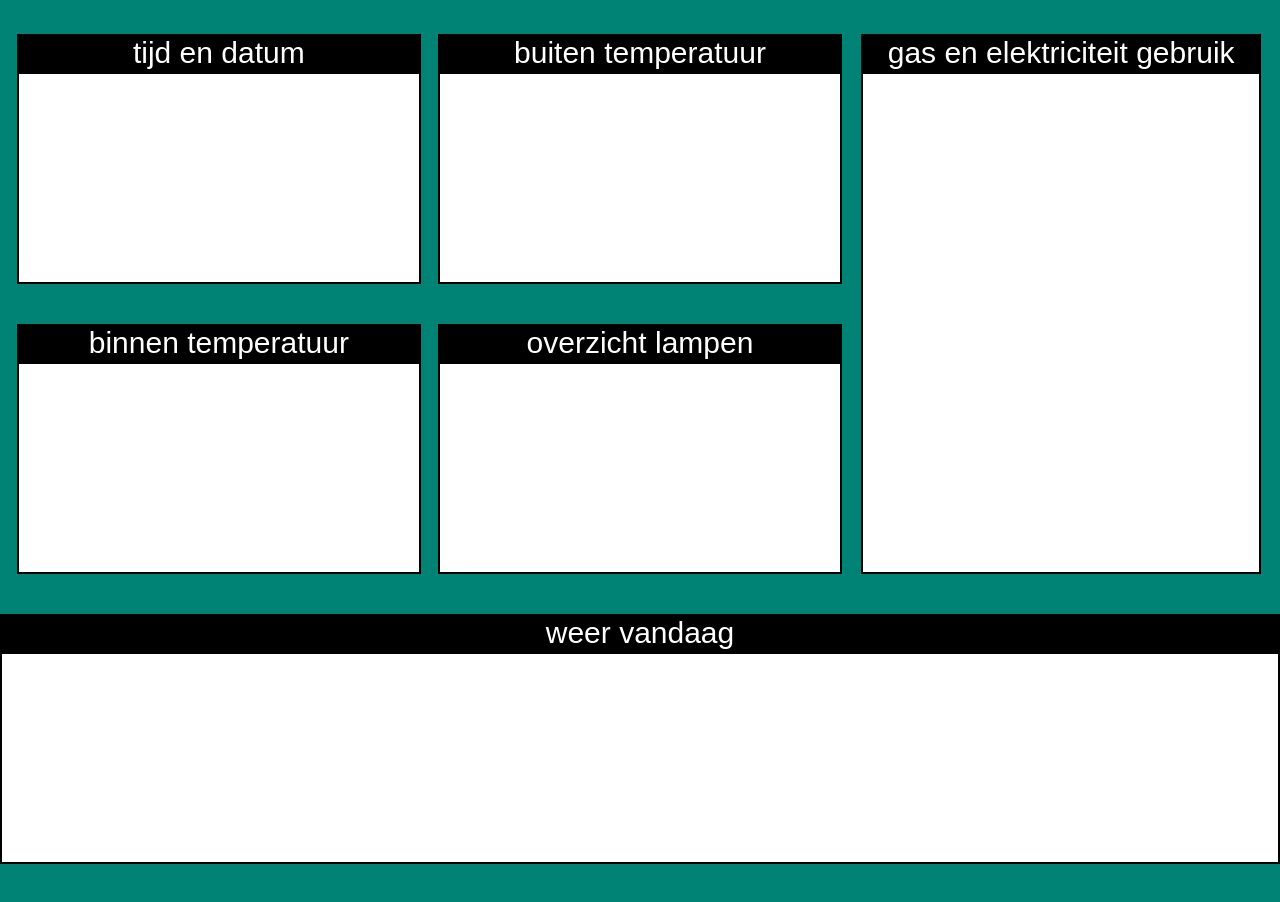
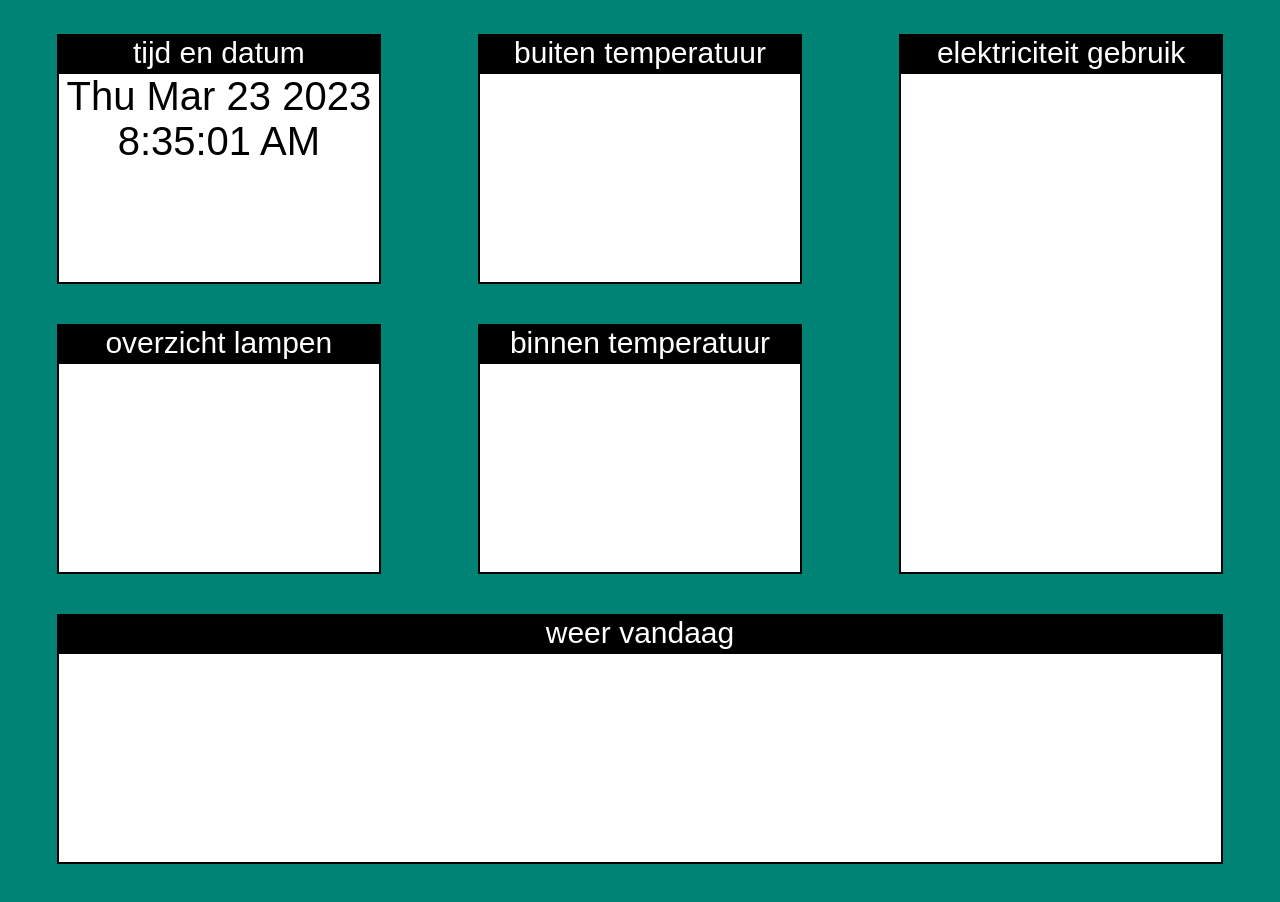
Before and after one commit to lars34932/Duurzaam-huis, a plain HTML site: page index.html in a window 1280 px wide. Shown: the part 76-978 px from the top of the page. Before the commit the page ends 940 px from the top, so only its background shows below. Drawn offline with Linux system fonts and the light colour scheme.

Commit message:
begin tijd en datum

```diff
--- a/app.js
+++ b/app.js
@@ -0,0 +1,12 @@
+const showtime = document.getElementById("js--time")
+const showdate = document.getElementById("js--date")
+
+function displayDateTime() {
+    let now = new Date();
+    let date = now.toDateString();
+    let time = now.toLocaleTimeString();
+    showtime.innerText = time;
+    showdate.innerText = date;
+}
+
+setInterval(displayDateTime, 1000);
--- a/index.html
+++ b/index.html
@@ -19,6 +19,20 @@
     <section>
       <article class="tijd-datum basic-box box">
         <p>tijd en datum</p>
+        <section>
+          <p class="tijd-text" id="js--date"></p>
+          <p class="tijd-text" id="js--time"></p>
+        </section>
+      </article>
+
+      <article class="lampen basic-box box">
+        <p>overzicht lampen</p>
+      </article>
+
+    </section>
+    <section>
+      <article class="buiten-temp basic-box box">
+        <p>buiten temperatuur</p>
       </article>
 
       <article class="binnen-temp basic-box box">
@@ -26,17 +40,8 @@
       </article>
     </section>
     <section>
-      <article class="buiten-temp basic-box box">
-        <p>buiten temperatuur</p>
-      </article>
-
-      <article class="lampen basic-box box">
-        <p>overzicht lampen</p>
-      </article>
-    </section>
-    <section>
       <article class="gas-elec box">
-        <p>gas en elektriciteit gebruik</p>
+        <p>elektriciteit gebruik</p>
       </article>
     </section>
 
--- a/style.css
+++ b/style.css
@@ -41,22 +41,38 @@ body>main {
     display: flex;
     flex-wrap: wrap;
     justify-content: space-evenly;
-    align-items: flex-start; /* changed from center to align top */
+    align-items: flex-start;
 }
 
 body>main>section {
     display: flex;
     flex-wrap: wrap;
     justify-content: space-evenly;
-    width: calc((100% - 6rem) / 3 - 2px); /* adjusted width */
+    padding-left: 4rem;
+    padding-right: 4rem;
+    width: calc((100% - 6rem) / 3 - 2px);
 }
 
 body>main>.weer {
     height: 25rem;
-    width: 140rem; /* adjusted width */
-    max-width: 141rem;
+    width: 100%;
+    margin-left: 5.7rem;
+    margin-right: 5.7rem;
+    margin-bottom: 4rem;
     background-color: white;
     border: 2px solid black;
+}
+
+body>main>section>.tijd-datum>section {
+    display: flex;
+    flex-direction: column;
+    align-items: center;
+    font-size: 4rem;
+}
+
+body>main>section>.tijd-datum>section>.tijd-text {
+    background: white;
+    color: black;
 }
 
 body>main>section>.gas-elec {
@@ -68,7 +84,7 @@ body>main>section>.gas-elec {
 
 body>main>section>.basic-box {
     height: 25rem;
-    width: 42rem;
+    width: 100%;
     background-color: white;
     border: 2px solid black;
 }
```
